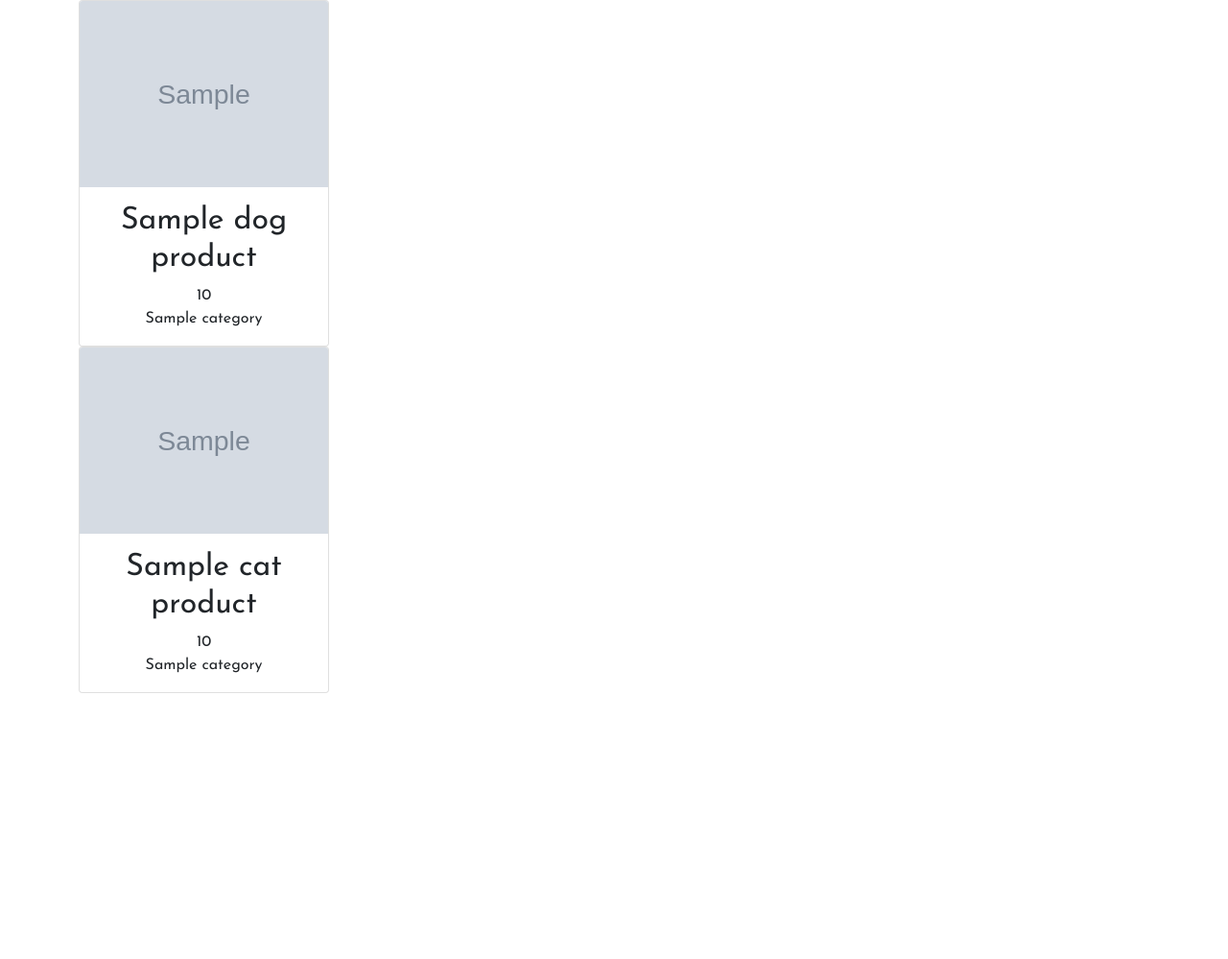
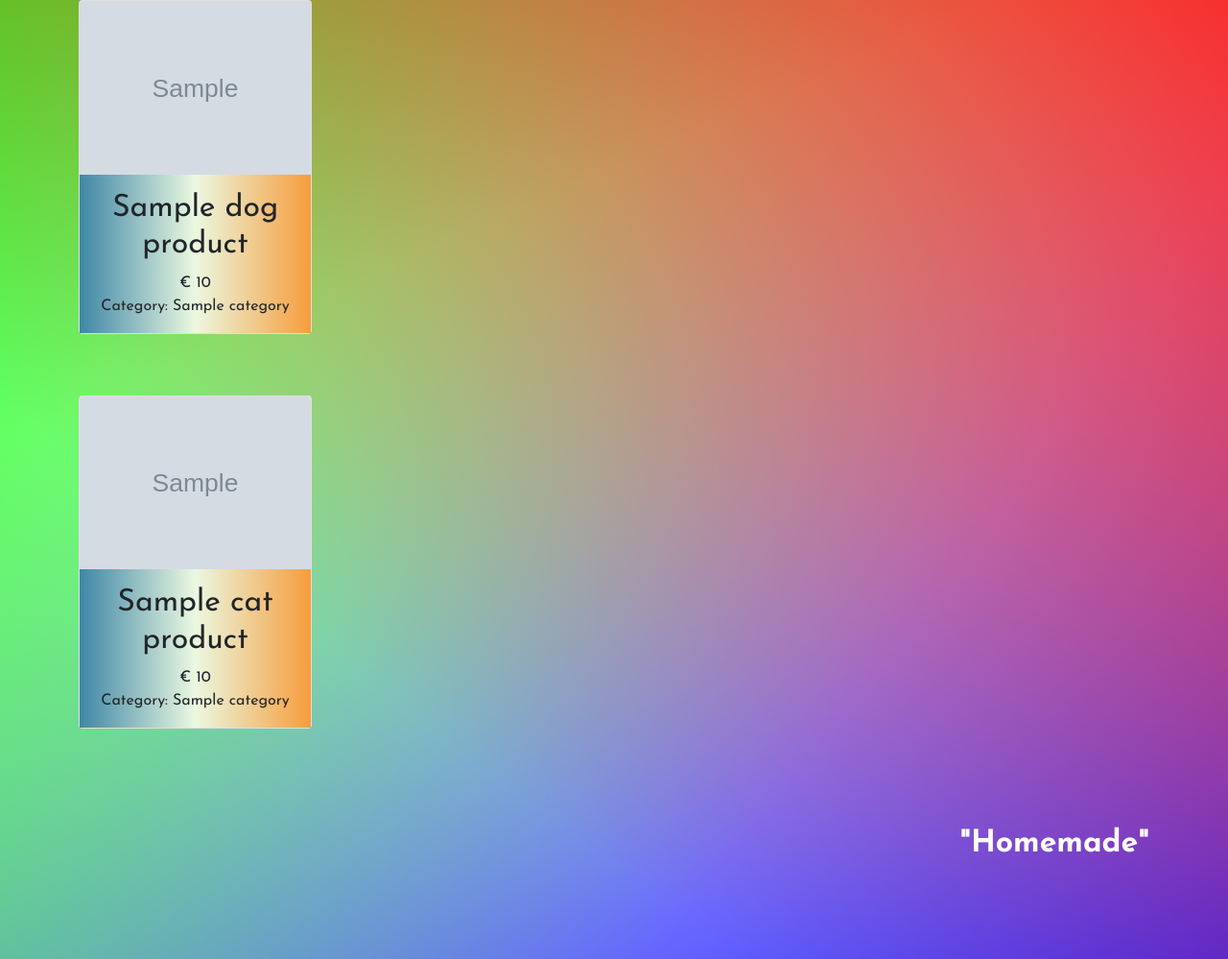
Before and after one commit to gianynx/php-oop-2, a PHP site: template Views/main.php in a window 1280 px wide. Shown: the whole page at 96% size. Before the commit the page ends 722 px from the top, so only its background shows below. Run offline with PHP 8.4, Linux system fonts and the light colour scheme; the template is opened without the code that fills it: most values are stand-ins (such as "Sample title", 1, 10 or a date in 2020); grey boxes marked "Sample" are stand-in pictures.

Commit message:
modify document

```diff
--- a/Models/Food.php
+++ b/Models/Food.php
@@ -2,12 +2,11 @@
 class Food extends Product
 {
     public
-    $foodIngredients, $deadline;
+    $deadline;
 
-    public function __construct(int $id, string $image, string $title, float $price, Category $category, array $foodIngredients, DateTime $deadline)
+    public function __construct(int $id, string $image, string $title, float $price, Category $category, DateTime $deadline)
     {
         parent::__construct($id, $image, $title, $price, $category);
-        $this->foodIngredients = $foodIngredients;
         $this->deadline = $deadline;
     }
 }
--- a/Views/head.php
+++ b/Views/head.php
@@ -2,7 +2,7 @@
 <meta http-equiv="X-UA-Compatible" content="IE=edge">
 <meta name="viewport" content="width=device-width, initial-scale=1.0">
 <link href="https://cdn.jsdelivr.net/npm/bootstrap@5.0.2/dist/css/bootstrap.min.css" rel="stylesheet" integrity="sha384-EVSTQN3/azprG1Anm3QDgpJLIm9Nao0Yz1ztcQTwFspd3yD65VohhpuuCOmLASjC" crossorigin="anonymous">
-<link rel="stylesheet" href="../css/style.css">
+<link rel="stylesheet" href="./css/style.css">
 <link rel="preconnect" href="https://fonts.googleapis.com">
 <link rel="preconnect" href="https://fonts.gstatic.com" crossorigin>
 <link href="https://fonts.googleapis.com/css2?family=Josefin+Sans:wght@400;700&display=swap" rel="stylesheet">
--- a/Views/main.php
+++ b/Views/main.php
@@ -1,27 +1,27 @@
 <div class="container">
-    <div class="row gy-5">
+    <div class="row gy-5 gx-5">
         <?php foreach($dogProducts as $dogProduct) : ?>
             <div class="col-12 col-sm-6 col-md-4 col-lg-3">
                 <div class="card">
                     <img src="<?php echo $dogProduct->image ?>" class="card-img-top" alt="products_images">
                     <div class="card-body text-center">
                         <h2 class="card-text"><?php echo $dogProduct->title ?></h2>
-                        <div class="card-text"><?php echo $dogProduct->price ?></div>
-                        <div class="card-text"><?php echo $dogProduct->category->name ?></div>
+                        <div class="card-text">&euro; <?php echo $dogProduct->price ?></div>
+                        <div class="card-text">Category: <?php echo $dogProduct->category->name ?></div>
                     </div>
                 </div>
             </div>
         <?php endforeach; ?>
     </div>
-    <div class="row gy-5">
+    <div class="row gy-5 gx-5 mt-3">
         <?php foreach($catProducts as $catProduct) : ?>
             <div class="col-12 col-sm-6 col-md-4 col-lg-3">
                 <div class="card">
                     <img src="<?php echo $catProduct->image ?>" class="card-img-top" alt="products_images">
                     <div class="card-body text-center">
                         <h2 class="card-text"><?php echo $catProduct->title ?></h2>
-                        <div class="card-text"><?php echo $catProduct->price ?></div>
-                        <div class="card-text"><?php echo $catProduct->category->name ?></div>
+                        <div class="card-text">&euro; <?php echo $catProduct->price ?></div>
+                        <div class="card-text">Category: <?php echo $catProduct->category->name ?></div>
                     </div>
                 </div>
             </div>
--- a/css/style.css
+++ b/css/style.css
@@ -1,7 +1,15 @@
 body {
     font-family: 'Josefin Sans', sans-serif;
+    background:
+        linear-gradient(217deg, rgba(255, 0, 0, .8), rgba(255, 0, 0, 0) 70.71%),
+        linear-gradient(127deg, rgba(0, 255, 0, .8), rgba(0, 255, 0, 0) 70.71%),
+        linear-gradient(336deg, rgba(0, 0, 255, .8), rgba(0, 0, 255, 0) 70.71%);
 }
 
 .card {
     cursor: pointer;
 }
+
+.card-body {
+    background: linear-gradient(0.25turn, #3f87a6, #ebf8e1, #f69d3c);
+}
```
Also changed, not shown: Database/db.php (+4 -4 lines).
